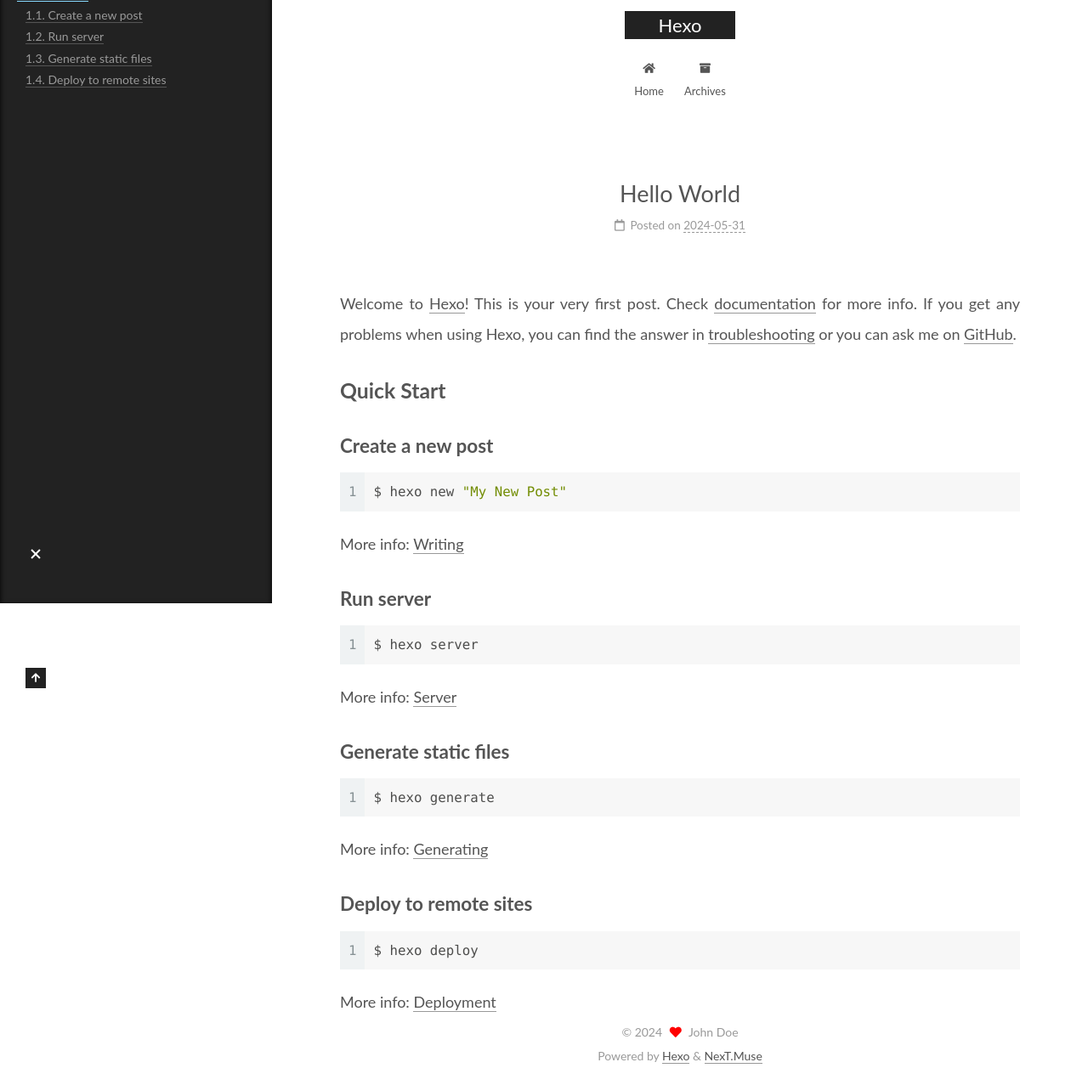
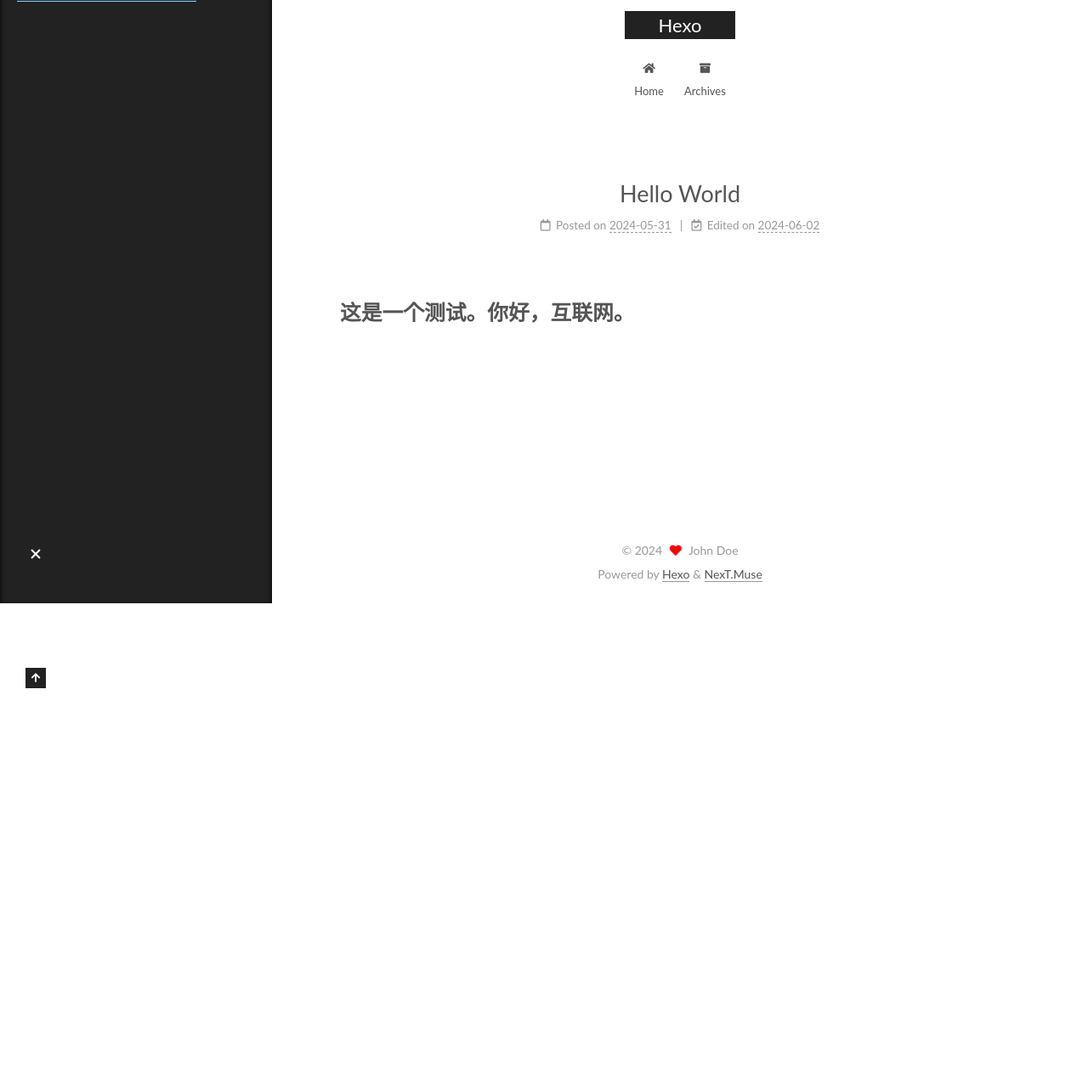
Before and after one commit to wildburst/dikaya_vspeishka, a plain HTML site: page 2024/05/31/hello-world/index.html in a window 1280 px wide. Shown: the part 90-1367 px from the top of the page at 85% size. After the commit the page ends 800 px from the top, so only its background shows below. Drawn offline with Linux system fonts and the light colour scheme.

Commit message:
Site updated: 2024-06-02 00:34:23

```diff
--- a/2024/05/31/hello-world/index.html
+++ b/2024/05/31/hello-world/index.html
@@ -20,15 +20,15 @@
     var CONFIG = {"hostname":"example.com","root":"/","scheme":"Muse","version":"7.8.0","exturl":false,"sidebar":{"position":"left","display":"post","padding":18,"offset":12,"onmobile":false},"copycode":{"enable":false,"show_result":false,"style":null},"back2top":{"enable":true,"sidebar":false,"scrollpercent":false},"bookmark":{"enable":false,"color":"#222","save":"auto"},"fancybox":false,"mediumzoom":false,"lazyload":false,"pangu":false,"comments":{"style":"tabs","active":null,"storage":true,"lazyload":false,"nav":null},"algolia":{"hits":{"per_page":10},"labels":{"input_placeholder":"Search for Posts","hits_empty":"We didn't find any results for the search: ${query}","hits_stats":"${hits} results found in ${time} ms"}},"localsearch":{"enable":false,"trigger":"auto","top_n_per_article":1,"unescape":false,"preload":false},"motion":{"enable":true,"async":false,"transition":{"post_block":"fadeIn","post_header":"slideDownIn","post_body":"slideDownIn","coll_header":"slideLeftIn","sidebar":"slideUpIn"}}};
   </script>
 
-  <meta name="description" content="Welcome to Hexo! This is your very first post. Check documentation for more info. If you get any problems when using Hexo, you can find the answer in troubleshooting or you can ask me on GitHub. Quick">
+  <meta name="description" content="这是一个测试。你好，互联网。">
 <meta property="og:type" content="article">
 <meta property="og:title" content="Hello World">
 <meta property="og:url" content="http://example.com/2024/05/31/hello-world/index.html">
 <meta property="og:site_name" content="Hexo">
-<meta property="og:description" content="Welcome to Hexo! This is your very first post. Check documentation for more info. If you get any problems when using Hexo, you can find the answer in troubleshooting or you can ask me on GitHub. Quick">
+<meta property="og:description" content="这是一个测试。你好，互联网。">
 <meta property="og:locale" content="en_US">
 <meta property="article:published_time" content="2024-05-31T12:26:11.635Z">
-<meta property="article:modified_time" content="2024-05-31T12:26:11.635Z">
+<meta property="article:modified_time" content="2024-06-01T16:33:34.943Z">
 <meta property="article:author" content="John Doe">
 <meta name="twitter:card" content="summary">
 
@@ -175,6 +175,13 @@
 
               <time title="Created: 2024-05-31 20:26:11" itemprop="dateCreated datePublished" datetime="2024-05-31T20:26:11+08:00">2024-05-31</time>
             </span>
+              <span class="post-meta-item">
+                <span class="post-meta-item-icon">
+                  <i class="far fa-calendar-check"></i>
+                </span>
+                <span class="post-meta-item-text">Edited on</span>
+                <time title="Modified: 2024-06-02 00:33:34" itemprop="dateModified" datetime="2024-06-02T00:33:34+08:00">2024-06-02</time>
+              </span>
 
 
 
@@ -187,20 +194,7 @@
     <div class="post-body" itemprop="articleBody">
 
 
-        <p>Welcome to <a target="_blank" rel="noopener" href="https://hexo.io/">Hexo</a>! This is your very first post. Check <a target="_blank" rel="noopener" href="https://hexo.io/docs/">documentation</a> for more info. If you get any problems when using Hexo, you can find the answer in <a target="_blank" rel="noopener" href="https://hexo.io/docs/troubleshooting.html">troubleshooting</a> or you can ask me on <a target="_blank" rel="noopener" href="https://github.com/hexojs/hexo/issues">GitHub</a>.</p>
-<h2 id="Quick-Start"><a href="#Quick-Start" class="headerlink" title="Quick Start"></a>Quick Start</h2><h3 id="Create-a-new-post"><a href="#Create-a-new-post" class="headerlink" title="Create a new post"></a>Create a new post</h3><figure class="highlight bash"><table><tr><td class="gutter"><pre><span class="line">1</span><br></pre></td><td class="code"><pre><span class="line">$ hexo new <span class="string">&quot;My New Post&quot;</span></span><br></pre></td></tr></table></figure>
-
-<p>More info: <a target="_blank" rel="noopener" href="https://hexo.io/docs/writing.html">Writing</a></p>
-<h3 id="Run-server"><a href="#Run-server" class="headerlink" title="Run server"></a>Run server</h3><figure class="highlight bash"><table><tr><td class="gutter"><pre><span class="line">1</span><br></pre></td><td class="code"><pre><span class="line">$ hexo server</span><br></pre></td></tr></table></figure>
-
-<p>More info: <a target="_blank" rel="noopener" href="https://hexo.io/docs/server.html">Server</a></p>
-<h3 id="Generate-static-files"><a href="#Generate-static-files" class="headerlink" title="Generate static files"></a>Generate static files</h3><figure class="highlight bash"><table><tr><td class="gutter"><pre><span class="line">1</span><br></pre></td><td class="code"><pre><span class="line">$ hexo generate</span><br></pre></td></tr></table></figure>
-
-<p>More info: <a target="_blank" rel="noopener" href="https://hexo.io/docs/generating.html">Generating</a></p>
-<h3 id="Deploy-to-remote-sites"><a href="#Deploy-to-remote-sites" class="headerlink" title="Deploy to remote sites"></a>Deploy to remote sites</h3><figure class="highlight bash"><table><tr><td class="gutter"><pre><span class="line">1</span><br></pre></td><td class="code"><pre><span class="line">$ hexo deploy</span><br></pre></td></tr></table></figure>
-
-<p>More info: <a target="_blank" rel="noopener" href="https://hexo.io/docs/one-command-deployment.html">Deployment</a></p>
-
+        <h2 id="这是一个测试。你好，互联网。"><a href="#这是一个测试。你好，互联网。" class="headerlink" title="这是一个测试。你好，互联网。"></a>这是一个测试。你好，互联网。</h2>
     </div>
 
 
@@ -270,7 +264,7 @@
 
       <!--noindex-->
       <div class="post-toc-wrap sidebar-panel">
-          <div class="post-toc motion-element"><ol class="nav"><li class="nav-item nav-level-2"><a class="nav-link" href="#Quick-Start"><span class="nav-number">1.</span> <span class="nav-text">Quick Start</span></a><ol class="nav-child"><li class="nav-item nav-level-3"><a class="nav-link" href="#Create-a-new-post"><span class="nav-number">1.1.</span> <span class="nav-text">Create a new post</span></a></li><li class="nav-item nav-level-3"><a class="nav-link" href="#Run-server"><span class="nav-number">1.2.</span> <span class="nav-text">Run server</span></a></li><li class="nav-item nav-level-3"><a class="nav-link" href="#Generate-static-files"><span class="nav-number">1.3.</span> <span class="nav-text">Generate static files</span></a></li><li class="nav-item nav-level-3"><a class="nav-link" href="#Deploy-to-remote-sites"><span class="nav-number">1.4.</span> <span class="nav-text">Deploy to remote sites</span></a></li></ol></li></ol></div>
+          <div class="post-toc motion-element"><ol class="nav"><li class="nav-item nav-level-2"><a class="nav-link" href="#%E8%BF%99%E6%98%AF%E4%B8%80%E4%B8%AA%E6%B5%8B%E8%AF%95%E3%80%82%E4%BD%A0%E5%A5%BD%EF%BC%8C%E4%BA%92%E8%81%94%E7%BD%91%E3%80%82"><span class="nav-number">1.</span> <span class="nav-text">这是一个测试。你好，互联网。</span></a></li></ol></div>
       </div>
       <!--/noindex-->
 
--- a/css/main.css
+++ b/css/main.css
@@ -1168,7 +1168,7 @@ pre .javascript .function {
 }
 .links-of-author a::before,
 .links-of-author span.exturl::before {
-  background: #74b9d6;
+  background: #9cb5ff;
   border-radius: 50%;
   content: ' ';
   display: inline-block;
```
Also changed, not shown: index.html (+8 -14 lines).
